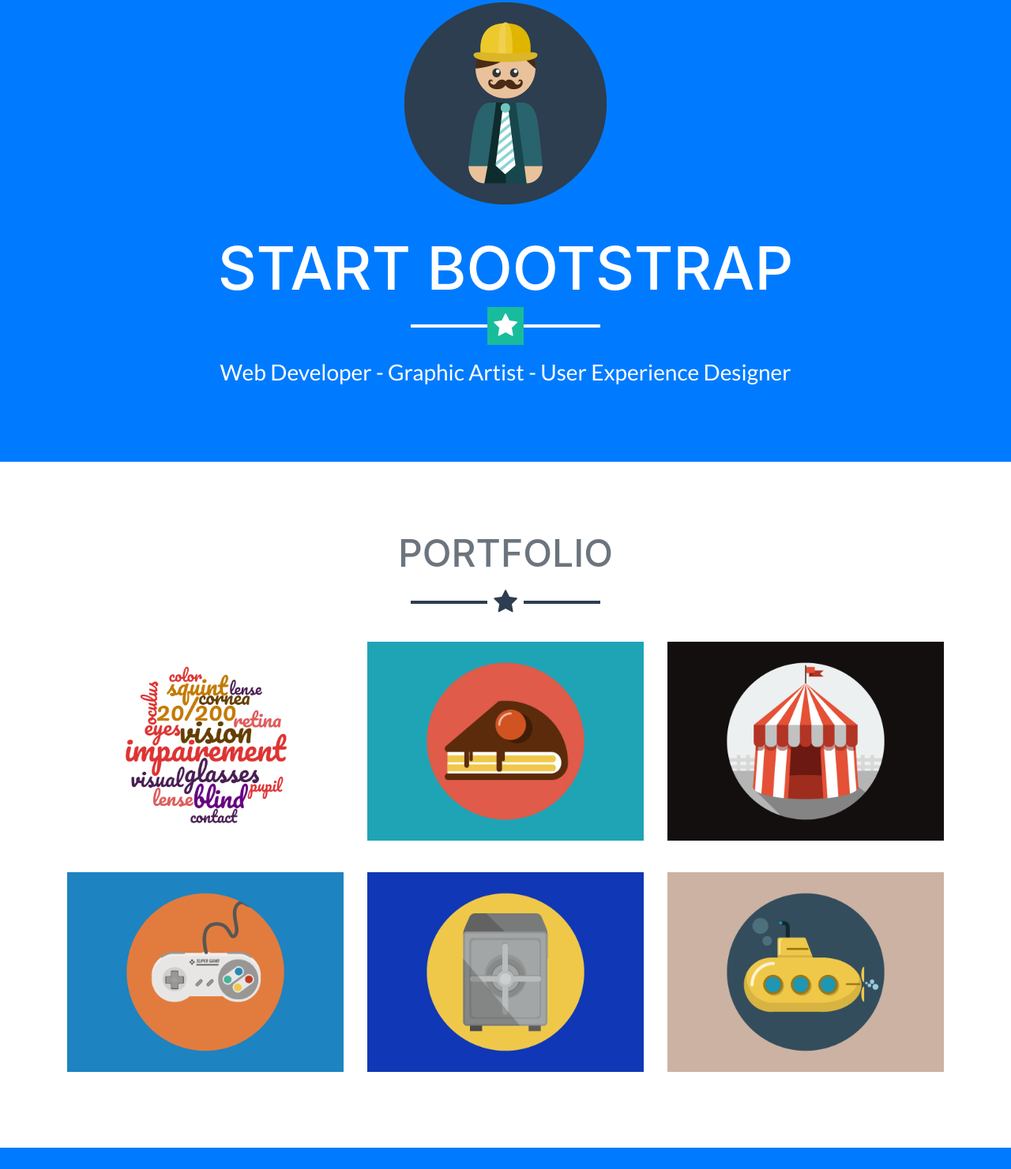
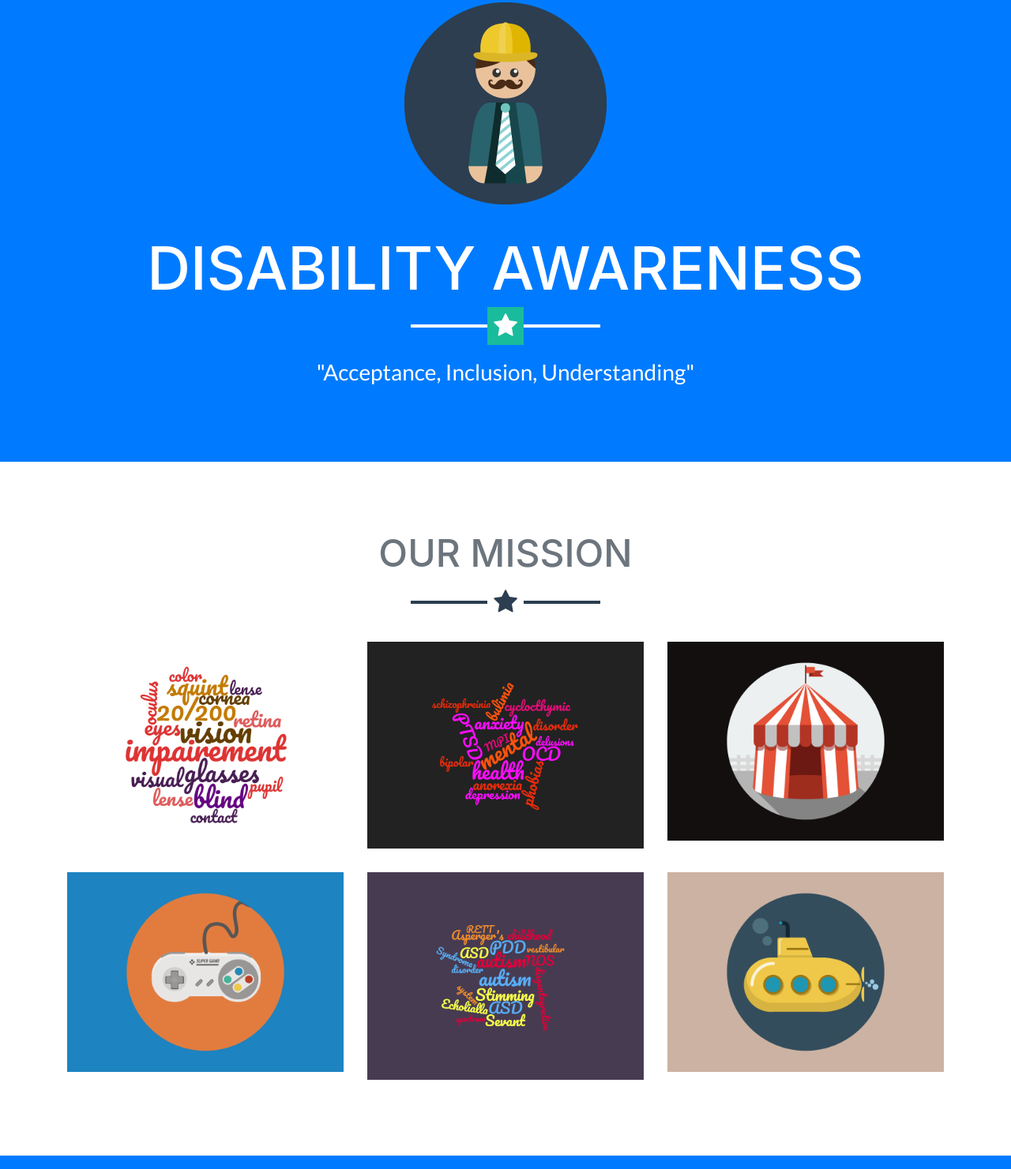
Before and after one commit to spicy-peppers/diability-awareness, a website with bundled scripts: page index.html in a window 1280 px wide. Shown: the part 199-1680 px from the top of the page at 79% size. Built offline with nearby package versions, Linux system fonts and the light colour scheme; files whose address does not match are found by name.

Commit message:
added some wordblobs

```diff
--- a/index.html
+++ b/index.html
@@ -31,7 +31,7 @@
     <!-- Navigation -->
     <nav class="navbar navbar-expand-lg bg-secondary fixed-top text-uppercase" id="mainNav">
       <div class="container">
-        <a class="navbar-brand js-scroll-trigger" href="#page-top">Start Bootstrap</a>
+        <a class="navbar-brand js-scroll-trigger" href="#page-top">DISABILITY AWARENESS</a>
         <button class="navbar-toggler navbar-toggler-right text-uppercase bg-primary text-white rounded" type="button" data-toggle="collapse" data-target="#navbarResponsive" aria-controls="navbarResponsive" aria-expanded="false" aria-label="Toggle navigation">
           Menu
           <i class="fa fa-bars"></i>
@@ -56,16 +56,16 @@
     <header class="masthead bg-primary text-white text-center">
       <div class="container">
         <img class="img-fluid mb-5 d-block mx-auto" src="img/profile.png" alt="">
-        <h1 class="text-uppercase mb-0">Start Bootstrap</h1>
+        <h1 class="text-uppercase mb-0">DISABILITY AWARENESS</h1>
         <hr class="star-light">
-        <h2 class="font-weight-light mb-0">Web Developer - Graphic Artist - User Experience Designer</h2>
+        <h2 class="font-weight-light mb-0">"Acceptance, Inclusion, Understanding"</h2>
       </div>
     </header>
 
     <!-- Portfolio Grid Section -->
     <section class="portfolio" id="portfolio">
       <div class="container">
-        <h2 class="text-center text-uppercase text-secondary mb-0">Portfolio</h2>
+        <h2 class="text-center text-uppercase text-secondary mb-0">OUR MISSION</h2>
         <hr class="star-dark mb-5">
         <div class="row">
           <div class="col-md-6 col-lg-4">
@@ -85,7 +85,7 @@
                   <i class="fa fa-search-plus fa-3x"></i>
                 </div>
               </div>
-              <img class="img-fluid" src="img/portfolio/cake.png" alt="">
+              <img class="img-fluid" src="img/portfolio/mentablob.png" alt="">
             </a>
           </div>
           <div class="col-md-6 col-lg-4">
@@ -115,7 +115,7 @@
                   <i class="fa fa-search-plus fa-3x"></i>
                 </div>
               </div>
-              <img class="img-fluid" src="img/Portfolio/safe.png" alt="">
+              <img class="img-fluid" src="img/Portfolio/autismblob.png" alt="">
             </a>
           </div>
           <div class="col-md-6 col-lg-4">
@@ -287,7 +287,7 @@ If you need better sight or check your eyes you can probably just go to your loc
             <div class="col-lg-8 mx-auto">
               <h2 class="text-secondary text-uppercase mb-0">Mental Health</h2>
               <hr class="star-dark mb-5">
-              <img class="img-fluid mb-5" src="img/portfolio/cake.png" alt="">
+              <img class="img-fluid mb-5" src="img/portfolio/mentablob.png" alt="">
               <p class="mb-5">Lorem ipsum dolor sit amet, consectetur adipisicing elit. Mollitia neque assumenda ipsam nihil, molestias magnam, recusandae quos quis inventore quisquam velit asperiores, vitae? Reprehenderit soluta, eos quod consequuntur itaque. Nam.</p>
               <a class="btn btn-primary btn-lg rounded-pill portfolio-modal-dismiss" href="#">
                 <i class="fa fa-close"></i>
@@ -309,7 +309,7 @@ If you need better sight or check your eyes you can probably just go to your loc
             <div class="col-lg-8 mx-auto">
               <h2 class="text-secondary text-uppercase mb-0">Deaf or Hard of Hearing</h2>
               <hr class="star-dark mb-5">
-              <img class="img-fluid mb-5" src="img/portfolio/circus.png" alt="">
+              <img class="img-fluid mb-5" src="img/portfolio/.png" alt="">
               <p class="mb-5">Lorem ipsum dolor sit amet, consectetur adipisicing elit. Mollitia neque assumenda ipsam nihil, molestias magnam, recusandae quos quis inventore quisquam velit asperiores, vitae? Reprehenderit soluta, eos quod consequuntur itaque. Nam.</p>
               <a class="btn btn-primary btn-lg rounded-pill portfolio-modal-dismiss" href="#">
                 <i class="fa fa-close"></i>
@@ -353,7 +353,7 @@ If you need better sight or check your eyes you can probably just go to your loc
             <div class="col-lg-8 mx-auto">
               <h2 class="text-secondary text-uppercase mb-0">Autism Spectrum</h2>
               <hr class="star-dark mb-5">
-              <img class="img-fluid mb-5" src="img/portfolio/safe.png" alt="">
+              <img class="img-fluid mb-5" src="img/portfolio/autism.png" alt="">
               <p class="mb-5">Lorem ipsum dolor sit amet, consectetur adipisicing elit. Mollitia neque assumenda ipsam nihil, molestias magnam, recusandae quos quis inventore quisquam velit asperiores, vitae? Reprehenderit soluta, eos quod consequuntur itaque. Nam.</p>
               <a class="btn btn-primary btn-lg rounded-pill portfolio-modal-dismiss" href="#">
                 <i class="fa fa-close"></i>
```
Also changed, not shown: img/portfolio/autismblob.png (added), img/portfolio/deafblob.png (added), img/portfolio/mentablob.png (added).
